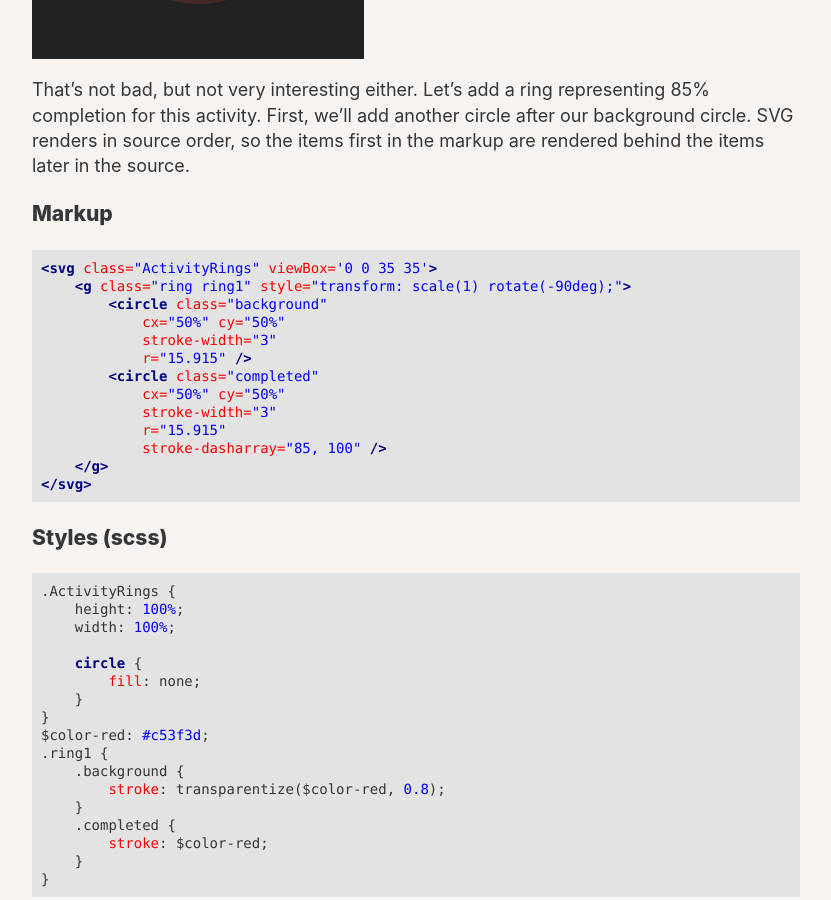
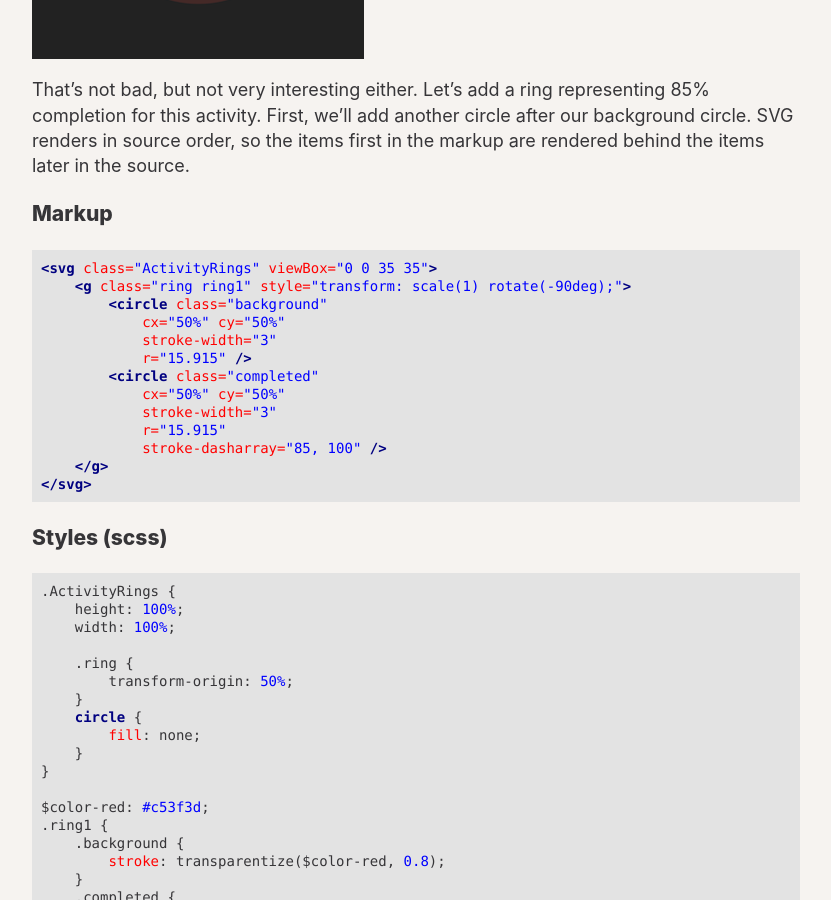
Before and after one commit to bowmanmc/www.chilitime.design, a Jekyll site: the page built from _posts/2018-09-04-ActivityRings.md, in a window 1280 px wide and 900 px high, scrolled down 3049 px. Shown: the whole window, without its empty margins (224-1055 px from the left). Built offline with Jekyll 4.4.1, drawn with Linux system fonts in a browser that asks for light colours; some of the changed text lies outside the part shown.

Commit message:
post edits

```diff
--- a/_posts/2018-09-04-ActivityRings.md
+++ b/_posts/2018-09-04-ActivityRings.md
@@ -76,7 +76,7 @@ Ok, let's put it all together and draw a circle.
 
 ### Markup
 {% highlight html %}
-<svg class="ActivityRings" viewBox='0 0 35 35'>
+<svg class="ActivityRings" viewBox="0 0 35 35">
     <g class="ring ring1">
         <circle class="background"
             cx="50%" cy="50%"
@@ -121,7 +121,7 @@ markup are rendered behind the items later in the source.
 
 ### Markup
 {% highlight html %}
-<svg class="ActivityRings" viewBox='0 0 35 35'>
+<svg class="ActivityRings" viewBox="0 0 35 35">
     <g class="ring ring1" style="transform: scale(1) rotate(-90deg);">
         <circle class="background"
             cx="50%" cy="50%"
@@ -142,10 +142,14 @@ markup are rendered behind the items later in the source.
     height: 100%;
     width: 100%;
 
+    .ring {
+        transform-origin: 50%;
+    }
     circle {
         fill: none;
     }
 }
+
 $color-red: #c53f3d;
 .ring1 {
     .background {
```
